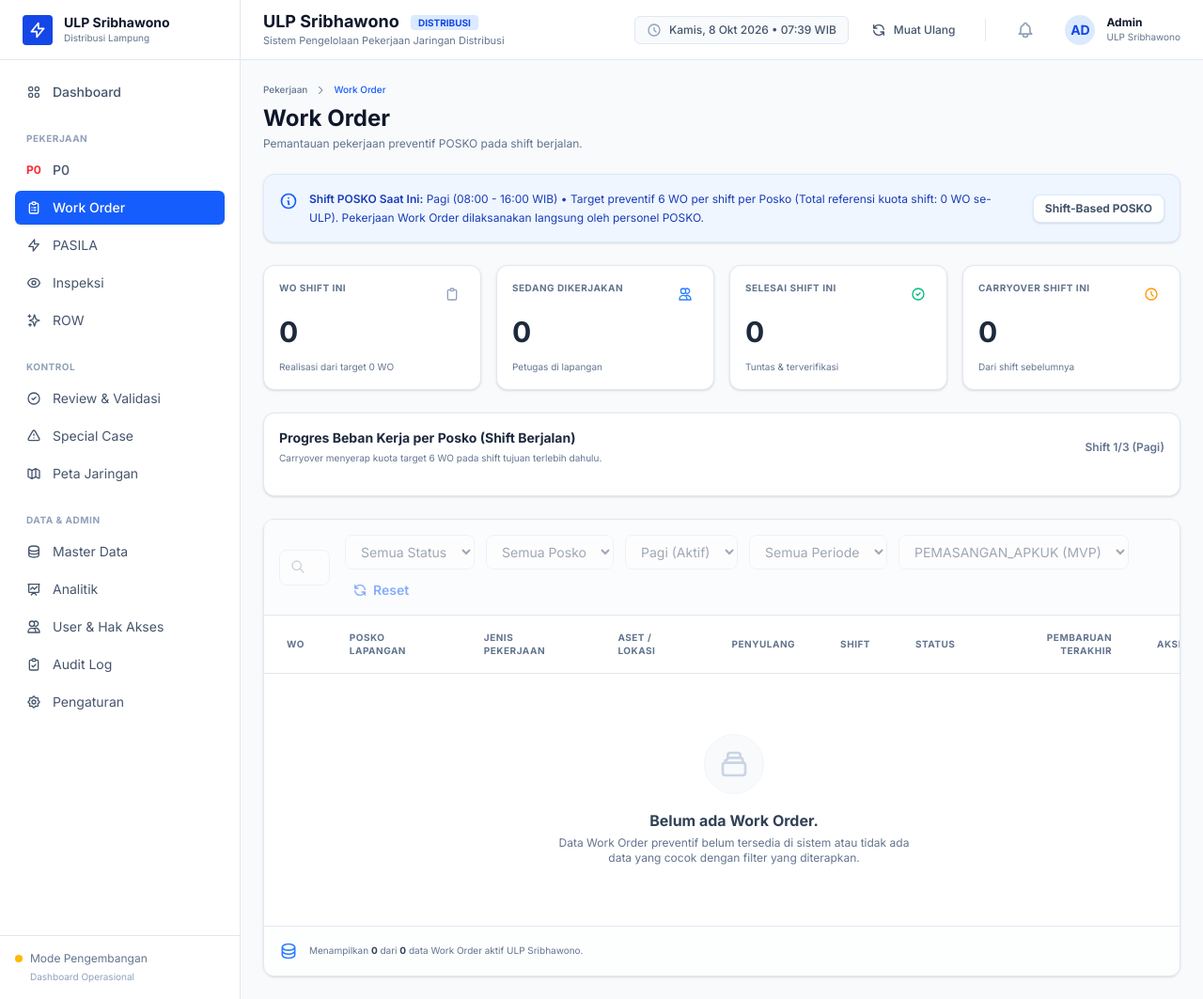
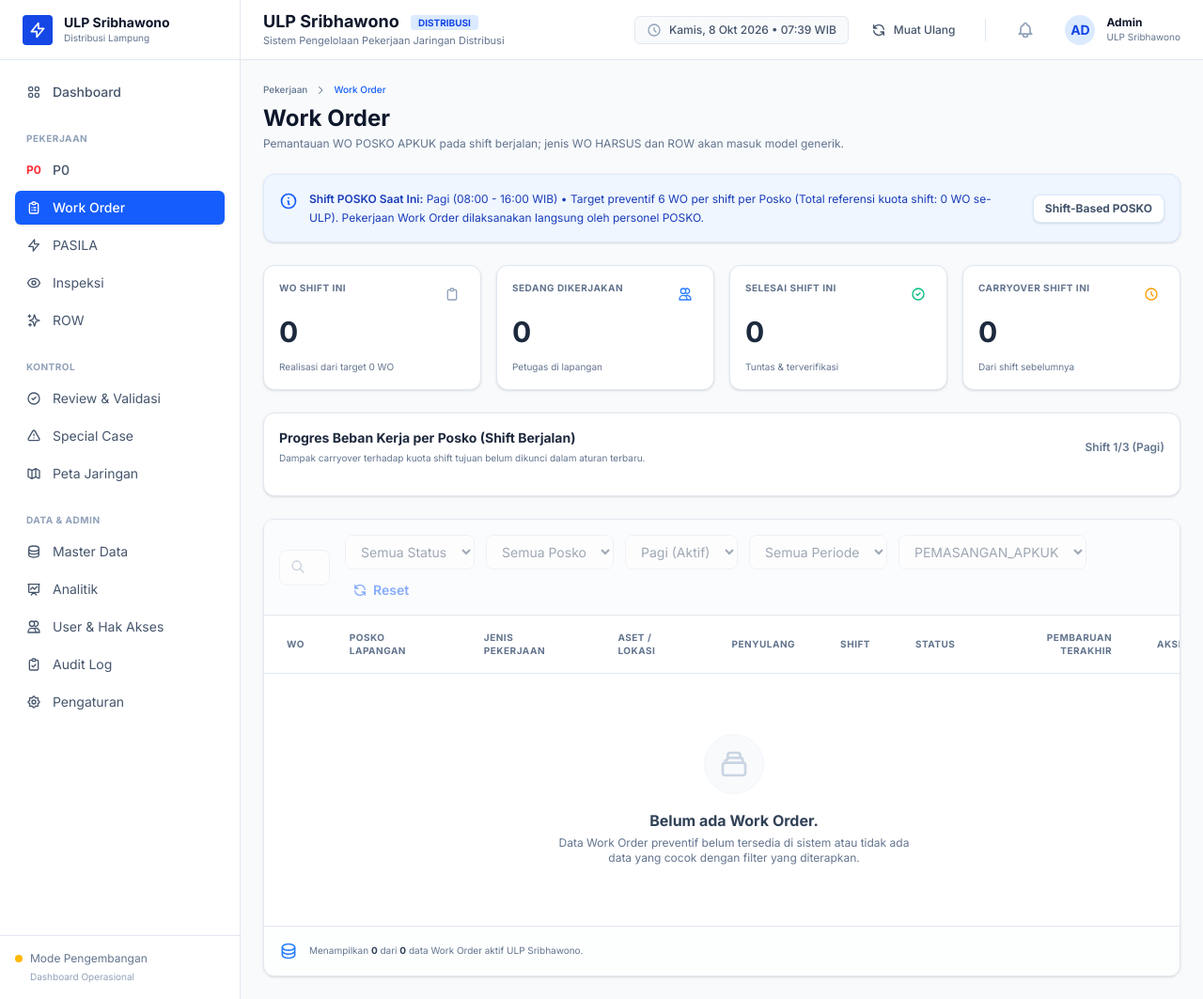
Before and after one commit to raapstronaut/ulp-sribhawono, a Laravel app: page /admin/work-orders in a window 1280 px wide. Shown: the whole page at 94% size. Run offline with Laravel 12, Linux system fonts and the light colour scheme; data that the repository does not hold is empty; style sheets or scripts are compiled from the project's sources.

Commit message:
fix: remove obsolete v2 guidance from backend/resources/views/admin/work-orders/index.blade.php

```diff
--- a/backend/resources/views/admin/work-orders/index.blade.php
+++ b/backend/resources/views/admin/work-orders/index.blade.php
@@ -14,7 +14,7 @@
                 </ol>
             </nav>
             <h1 class="text-2xl font-bold text-slate-900 leading-tight">Work Order</h1>
-            <p class="text-xs text-slate-500 mt-1">Pemantauan pekerjaan preventif POSKO pada shift berjalan.</p>
+            <p class="text-xs text-slate-500 mt-1">Pemantauan WO POSKO APKUK pada shift berjalan; jenis WO HARSUS dan ROW akan masuk model generik.</p>
         </div>
         <button class="hidden bg-blue-600 text-white px-4 py-2 rounded-lg text-sm font-semibold items-center gap-2 shadow-sm cursor-not-allowed opacity-75" disabled title="Fitur pembuatan WO belum diimplementasikan">
             <svg class="w-4 h-4" fill="none" stroke="currentColor" viewBox="0 0 24 24"><path stroke-linecap="round" stroke-linejoin="round" stroke-width="2" d="M12 4v16m8-8H4"></path></svg>
@@ -97,7 +97,7 @@
         <div class="flex justify-between items-center mb-4">
             <div>
                 <h3 class="font-bold text-slate-800 text-sm">Progres Beban Kerja per Posko (Shift Berjalan)</h3>
-                <p class="text-[10px] text-slate-500 mt-1">Carryover menyerap kuota target 6 WO pada shift tujuan terlebih dahulu.</p>
+                <p class="text-[10px] text-slate-500 mt-1">Dampak carryover terhadap kuota shift tujuan belum dikunci dalam aturan terbaru.</p>
             </div>
             <div class="text-xs font-semibold text-slate-500">
                 Shift {{ $shift_index }} ({{ $shift_name }})
@@ -146,7 +146,7 @@
                     <option>Semua Periode</option>
                 </select>
                 <select class="bg-white border border-slate-200 rounded-lg px-3 py-2 text-sm text-slate-600 focus:outline-none focus:border-blue-500 disabled:opacity-50" disabled>
-                    <option>PEMASANGAN_APKUK (MVP)</option>
+                    <option>PEMASANGAN_APKUK</option>
                 </select>
 
                 <button class="text-sm font-semibold text-blue-600 hover:text-blue-800 flex items-center gap-1.5 px-2 disabled:opacity-50" disabled>
```
